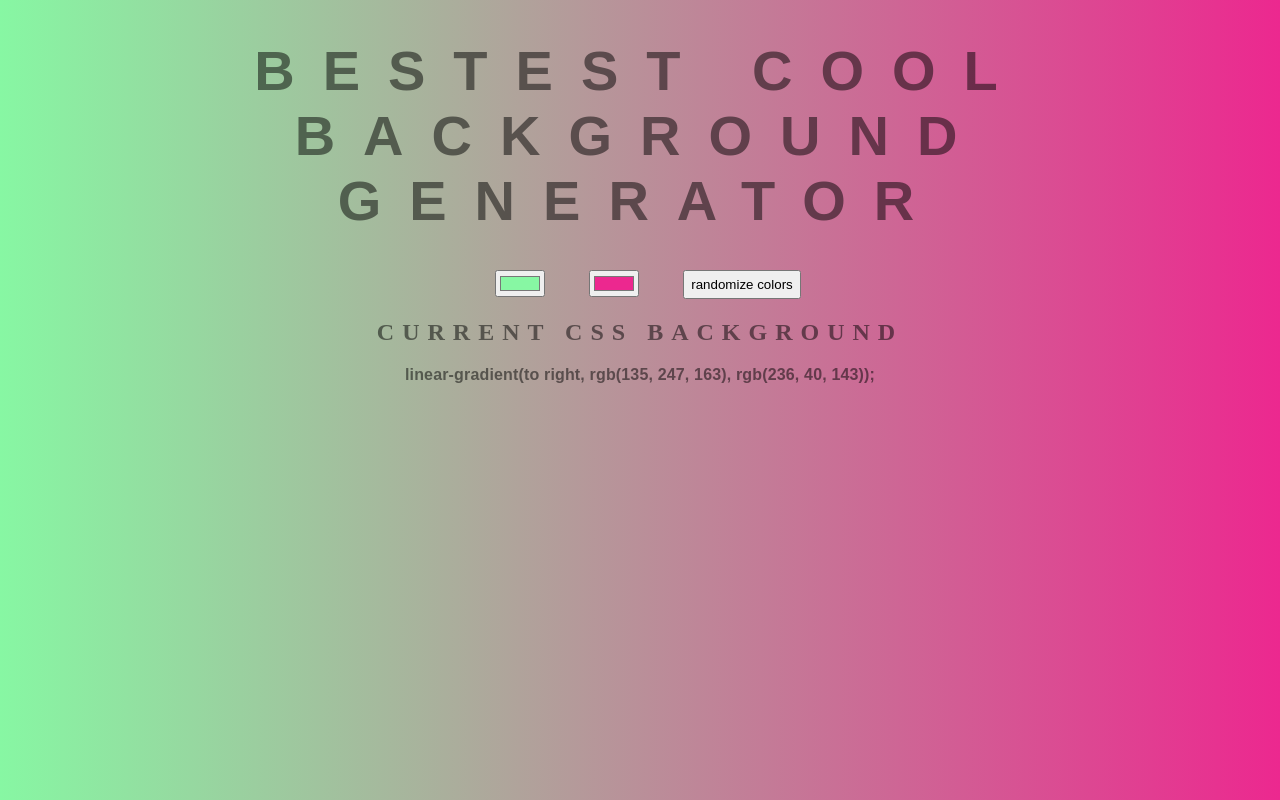
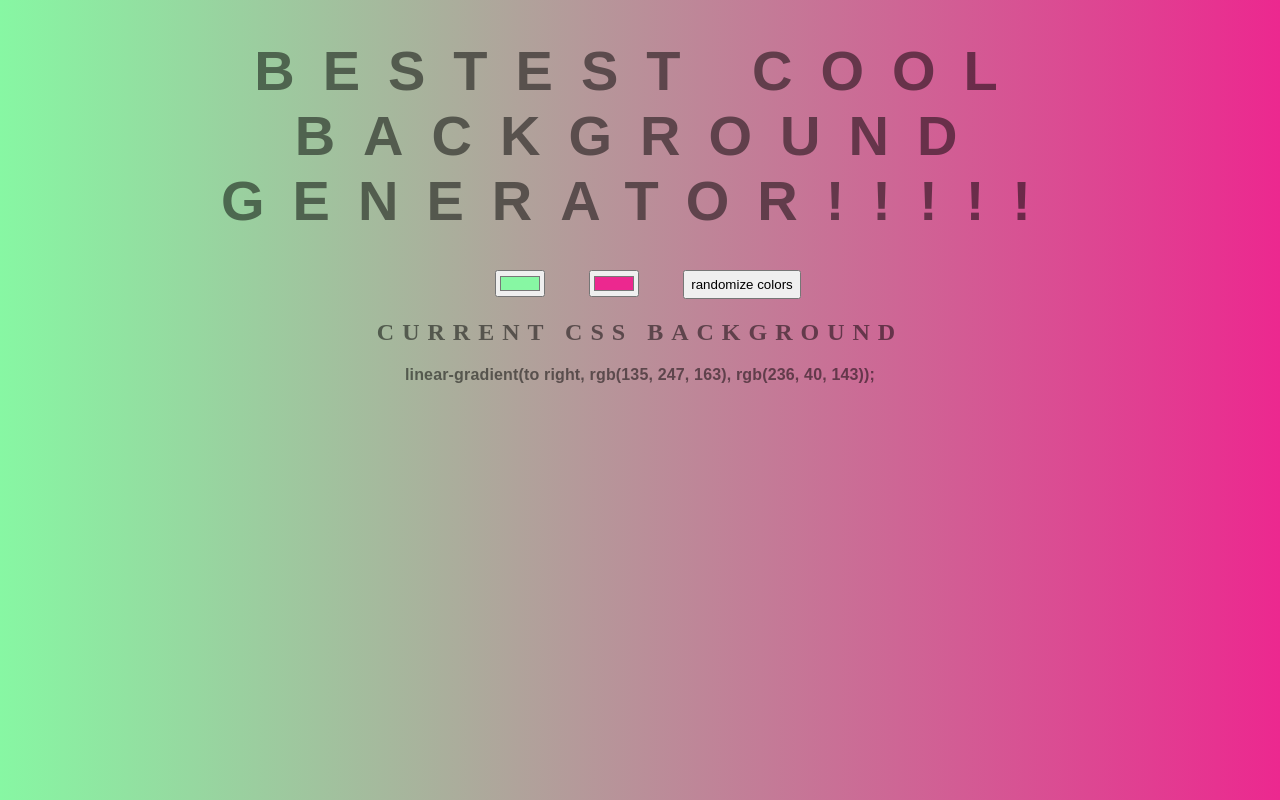
Before and after one commit to davidrhyne/Story, a plain HTML site: page index.html in a window 1280 px wide. Drawn offline with Linux system fonts and the light colour scheme.

Commit message:
initial upload

```diff
--- a/index.html
+++ b/index.html
@@ -5,7 +5,7 @@
 	<link rel="stylesheet" type="text/css" href="style.css">
 </head>
 <body id="gradient">
-	<h1>Bestest COOL Background Generator</h1>
+	<h1>Bestest COOL Background Generator!!!!!</h1>
 	<div class="controls">
 	<input id="color1" type="color" name="color1" value="#87f7a3">
 	<input id="color2" type="color" name="color2" value="#ec288f">
```
